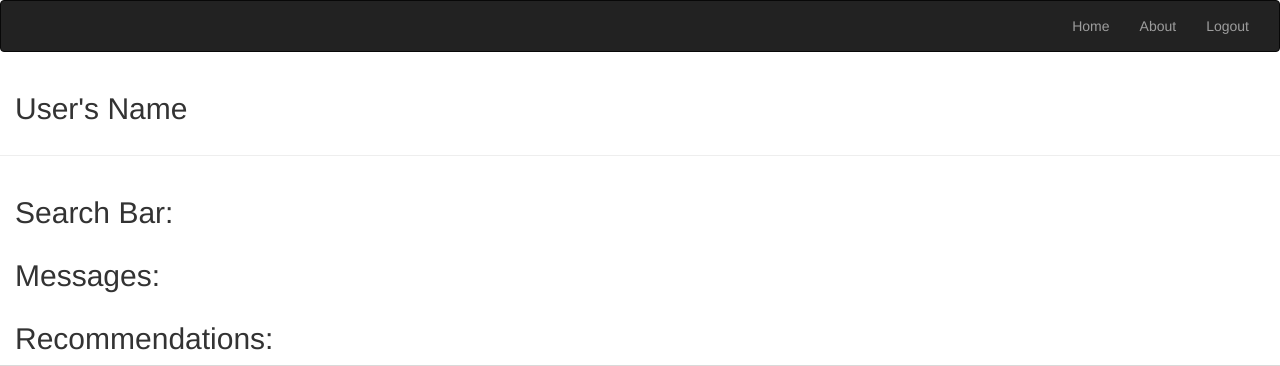
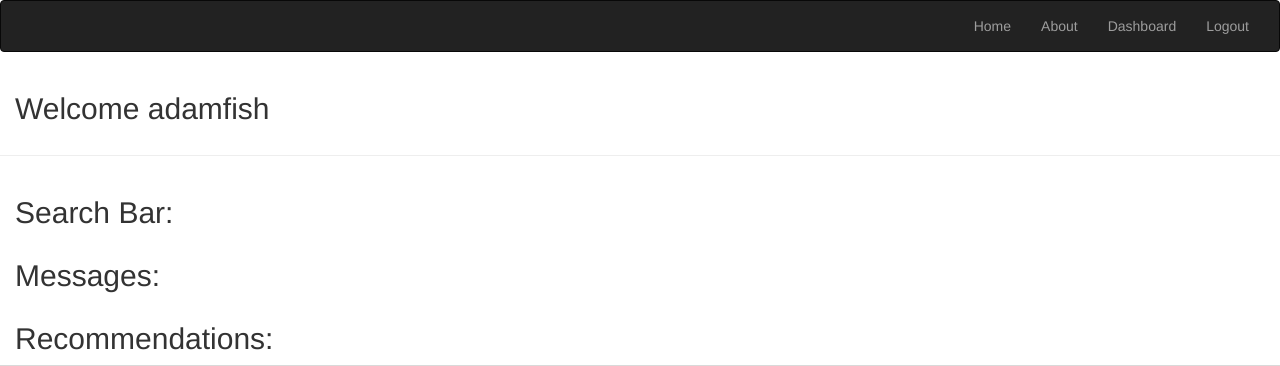
Before and after one commit to adamleighfish/TextbookExchange, a Django app: page /dashboard/ in a window 1280 px wide. Shown: the top 366 px of the page. Run offline with Django 3.2, Linux system fonts and the light colour scheme; a user stored in the database is signed in; some libraries are stand-ins or nearby versions.

Commit message:
Add dashboard to navbar and linked name to dashboard layout

```diff
--- a/templates/about/about.html
+++ b/templates/about/about.html
@@ -27,6 +27,7 @@
                     <li><a href="/">Home</a></li>
                     <li class="active"><a href="">About</a></li>
                     {% if user.is_authenticated %}
+                    <li><a href="{% url 'home:dashboard' %}">Dashboard</a></li>
                     <li><a href="{% url 'home:logout' %}">Logout</a></li>
                     {% else %}
                     <li><a href="{% url 'home:login' %}">Login</a></li>
--- a/templates/dashboard/dashboard.html
+++ b/templates/dashboard/dashboard.html
@@ -27,6 +27,7 @@
                     <li><a href="/">Home</a></li>
                     <li><a href="/about/">About</a></li>
                     {% if user.is_authenticated %}
+                    <li><a href="{% url 'home:dashboard' %}">Dashboard</a></li>
                     <li><a href="{% url 'home:logout' %}">Logout</a></li>
                     {% else %}
                     <li><a href="{% url 'home:login' %}">Login</a></li>
@@ -40,7 +41,7 @@
       <div class="container-fluid">
         <div class="row">
             <div class="col-md-12">
-                <h2>User's Name</h2>  <!-- Need to Link User name to name in database -->
+                <h2>Welcome {{request.user.username}}</h2>  <!-- Need to Link User name to name in database -->
             </div>
           </div>
       </div>
--- a/templates/home/home.html
+++ b/templates/home/home.html
@@ -32,6 +32,7 @@
                     <li class="active"><a href="">Home</a></li>
                     <li><a href="about">About</a></li>
                     {% if user.is_authenticated %}
+                    <li><a href="{% url 'home:dashboard' %}">Dashboard</a></li>
                     <li><a href="{% url 'home:logout' %}">Logout</a></li>
                     {% else %}
                     <li><a href="{% url 'home:login' %}">Login</a></li>
```
Also changed, not shown: db.sqlite3.
